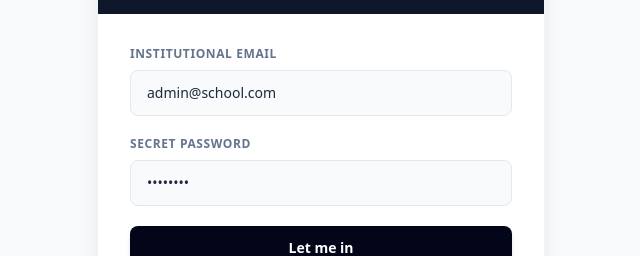
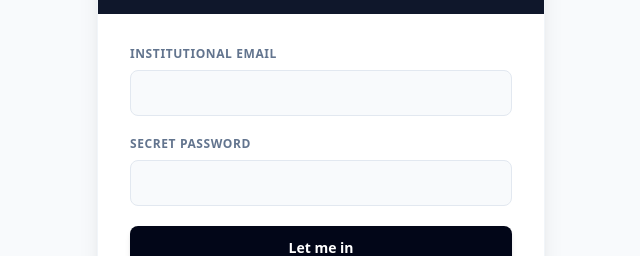
Before and after one commit to smanthasngh-collab/school-new, a React (Vite) app: page / in a window 1280 px wide. Shown: the part 295-551 px from the top of the page, without its empty margins (319-959 px from the left). Built offline with nearby package versions, Linux system fonts and the light colour scheme.

Commit message:
Change input types for email and password fields
Updated input types for email and password fields to be empty.

```diff
--- a/src/App.tsx
+++ b/src/App.tsx
@@ -673,10 +673,10 @@ export default function App() {
               <div>
                 <label className="block text-xs font-semibold text-slate-500 uppercase tracking-wider mb-2">Institutional Email</label>
                 <input
-                  type="email"
+                  type=""
                   className="w-full px-4 py-3 rounded-lg bg-slate-50 border border-slate-200 text-slate-800 text-sm focus:outline-none focus:border-emerald-500 transition-colors"
 
-                  value={loginEmail}
+
 
                   required
                 />
@@ -685,10 +685,10 @@ export default function App() {
               <div>
                 <label className="block text-xs font-semibold text-slate-500 uppercase tracking-wider mb-2">Secret Password</label>
                 <input
-                  type="password"
+                  type=""
                   className="w-full px-4 py-3 rounded-lg bg-slate-50 border border-slate-200 text-slate-800 text-sm focus:outline-none focus:border-emerald-500 transition-colors"
 
-                  value={loginPassword}
+
 
                   required
                 />
```
